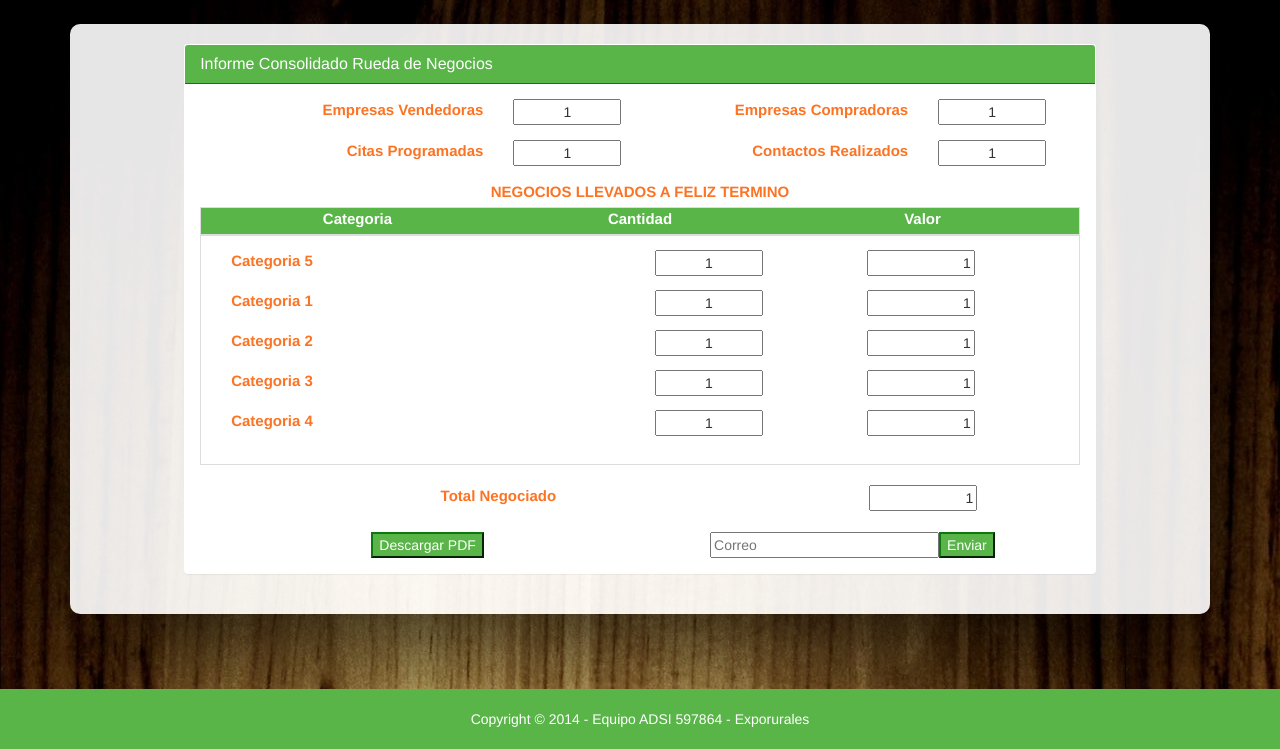
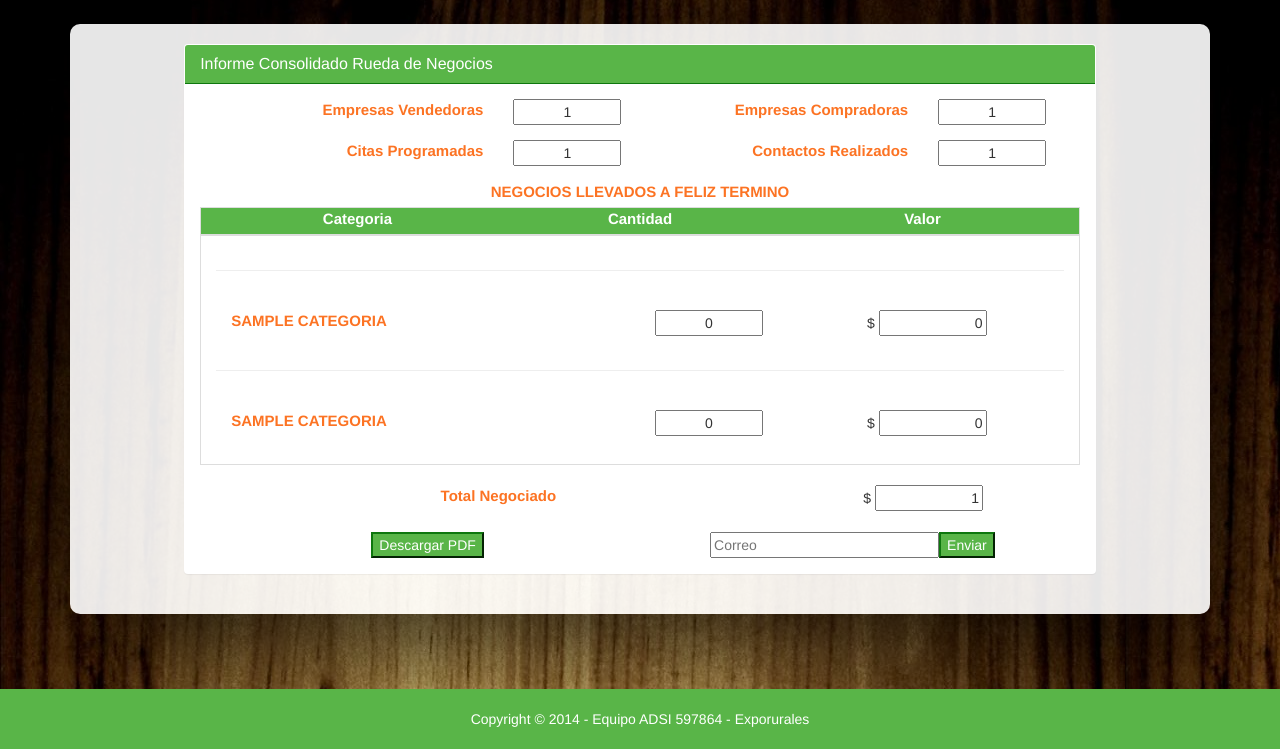
Before and after one commit to SENA-CEFA/sicefamvc, a PHP site: page /exporurales/inicio/consolidado in a window 1280 px wide. Shown: the part 51-800 px from the top of the page. Run offline with PHP 8.4, Linux system fonts and the light colour scheme; tables that the repository leaves empty or names only in its code hold one stand-in row (values such as "Sample post").

Commit message:
Consolidado con database

```diff
--- a/empresa/empresaModel.php
+++ b/empresa/empresaModel.php
@@ -39,7 +39,7 @@
     }
 
     function lista() {
-        $data = $this->_db->query("SELECT Nit,Nombre,NombreRepLeg,Departamento,SectorEconomico FROM empresa");
+        $data = $this->_db->query("SELECT Nit,Nombre,TipoEmpresa,Departamento,SectorEconomico FROM empresa");
         return $data->fetchall();
     }
 
--- a/empresa/views/empresa.phtml
+++ b/empresa/views/empresa.phtml
@@ -20,16 +20,16 @@
                             <div class="table-bordered col-sm-12 label-custom-back text-left">
                                 <div class="col-sm-1"><label class="label-custom">Nit</label></div>
                                 <div class="col-sm-3"><label class="label-custom">Nombre</label></div>
-                                <div class="col-sm-2"><label class="label-custom">Representate Legal</label></div>
+                                <div class="col-sm-2"><label class="label-custom">Participación</label></div>
                                 <div class="col-sm-2"><label class="label-custom">Departamento</label></div>
-                                <div class="col-sm-2"><label class="label-custom">Sector Economico</label></div>
+                                <div class="col-sm-2"><label class="label-custom">Sector Ecónomico</label></div>
                                 <div class="col-sm-2"><label class="label-custom">Acciones</label></div>
                             </div>
                             <?php for ($i = 0; $i < count($this->datos); $i++): ?>
                                 <div class="table-bordered col-sm-12">
                                     <div class="col-sm-1"><?php echo $this->datos[$i] ['Nit']; ?></div>
                                     <div class="col-sm-3"><?php echo $this->datos[$i] ['Nombre']; ?></div>
-                                    <div class="col-sm-2"><?php echo $this->datos[$i] ['NombreRepLeg']; ?></div>
+                                    <div class="col-sm-2"><?php echo $this->datos[$i] ['TipoEmpresa']; ?></div>
                                     <div class="col-sm-2"><?php echo $this->datos[$i] ['Departamento']; ?></div>
                                     <div class="col-sm-2"><?php echo $this->datos[$i] ['SectorEconomico']; ?></div>
                                     <div class="col-sm-2">
--- a/inicio/inicioController.php
+++ b/inicio/inicioController.php
@@ -11,6 +11,8 @@
         $this->_view->renderizar('inicio', 'default');
     }
     public function consolidado() {
+        $data = $this->loadModel('inicio');
+        $this->_view->datos = $data->consolidar();
         $this->_view->titulo = 'Consolidado';
         $this->_view->renderizar('consolidado', 'default');
     }
--- a/inicio/inicioModel.php
+++ b/inicio/inicioModel.php
@@ -6,20 +6,24 @@
         parent::__construct();
     }
 
-    function delete() {
+    function delete($arg = false) {
 
     }
 
-    function edit() {
+    function edit($arg = false) {
 
     }
 
-    function get() {
+    function get($arg = false) {
 
     }
 
-    function set() {
+    function set($arg = false) {
 
+    }
+    function consolidar(){
+        $data = $this->_db->query("SELECT Nombre FROM categorias");
+        return $data->fetchall();
     }
 
 }
--- a/inicio/views/consolidado.phtml
+++ b/inicio/views/consolidado.phtml
@@ -77,69 +77,30 @@
                             <ul id="scroller">
                                         <li>
                                             <div>
+                                                <hr>
+                                            </div>
+                                        </li>
+                                <?php if (isset($this->datos) && count($this->datos)): ?>
+                                    <?php for ($i = 0; $i < count($this->datos); $i++): ?>
+                                        <li>
+                                            <div>
                                                 <div class="col-sm-6">
-                                            <label class="label-custom">Categoria 1</label>
+                                                    <label class="label-custom text-uppercase"><?php echo $this->datos[$i] ['Nombre']; ?></label>
                                                 </div>
                                                 <div class="col-sm-3">
-                                            <input class="text-center" size="10" value="1">
+                                                    <input class="text-center" size="10" value="0">
                                                 </div>
                                                 <div class="col-sm-3">
-                                            <input class="text-right" size="10" value="1">
+                                                    $ <input class="text-right" size="10" value="0">
                                                 </div>
                                             </div>
                                         </li>
-                                <li>
-                                    <div>
-                                        <div class="col-sm-6">
-                                            <label class="label-custom">Categoria 2</label>
+                                    <?php endfor; ?>
+                                <?php else: ?>
+                                    <div class="col-sm-12">
+                                        <p><strong>No hay Datos!</strong></p>
                                     </div>
-                                        <div class="col-sm-3">
-                                            <input class="text-center" size="10" value="1">
-                                        </div>
-                                        <div class="col-sm-3">
-                                            <input class="text-right" size="10" value="1">
-                                        </div>
-                                    </div>
-                                </li>
-                                <li>
-                                    <div>
-                                        <div class="col-sm-6">
-                                            <label class="label-custom">Categoria 3</label>
-                                        </div>
-                                        <div class="col-sm-3">
-                                            <input class="text-center" size="10" value="1">
-                                        </div>
-                                        <div class="col-sm-3">
-                                            <input class="text-right" size="10" value="1">
-                                        </div>
-                                    </div>
-                                </li>
-                                <li>
-                                    <div>
-                                        <div class="col-sm-6">
-                                            <label class="label-custom">Categoria 4</label>
-                                        </div>
-                                        <div class="col-sm-3">
-                                            <input class="text-center" size="10" value="1">
-                                        </div>
-                                        <div class="col-sm-3">
-                                            <input class="text-right" size="10" value="1">
-                                        </div>
-                                    </div>
-                                </li>
-                                <li>
-                                    <div>
-                                        <div class="col-sm-6">
-                                            <label class="label-custom">Categoria 5</label>
-                                        </div>
-                                        <div class="col-sm-3">
-                                            <input class="text-center" size="10" value="1">
-                                        </div>
-                                        <div class="col-sm-3">
-                                            <input class="text-right" size="10" value="1">
-                                        </div>
-                                    </div>
-                                </li>
+                                <?php endif; ?>
                             </ul>
                         </div>
 
@@ -149,7 +110,7 @@
                                 <label class="label-custom">Total Negociado</label>
                             </div>
                             <div class="col-sm-4">
-                                <input class="text-right" size="10" value="1">
+                                $ <input class="text-right" size="10" value="1">
                             </div>
                         </div>
                         <br>&nbsp;
```
Also changed, not shown: agenda/views/repagenda.phtml (+26 -13 lines). Lines whose indentation alone changed are shown as unchanged.
